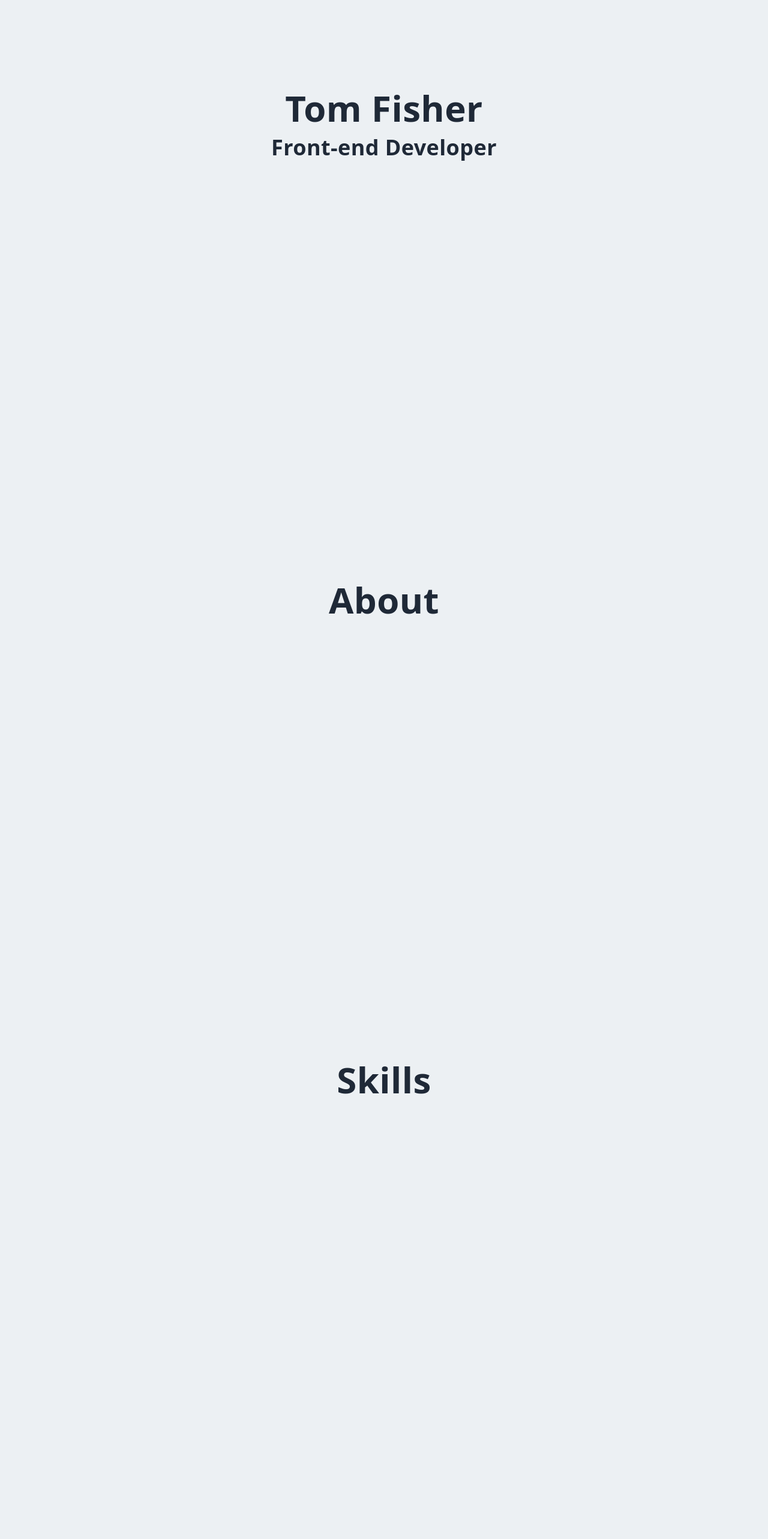
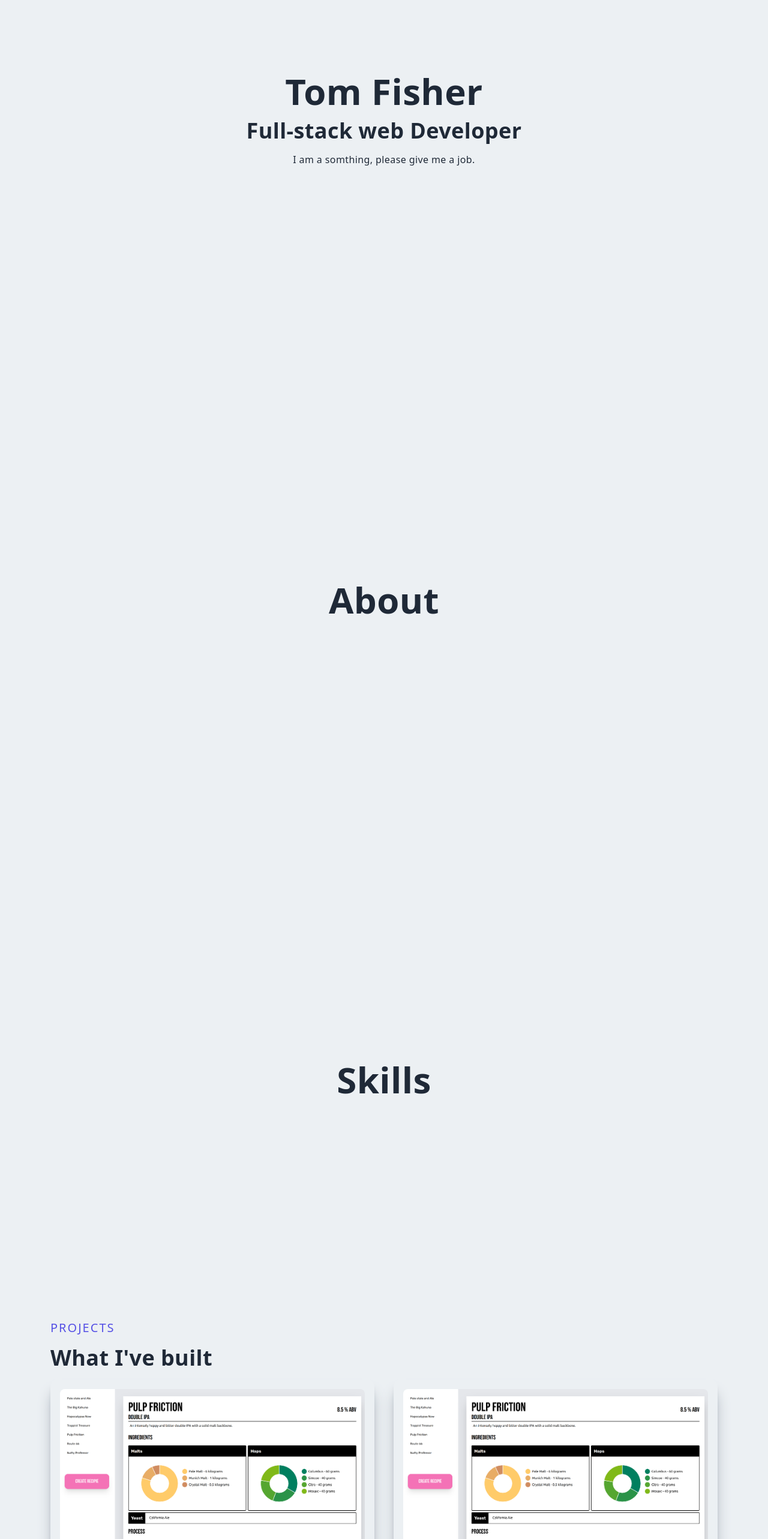
Before and after one commit to FisherTom/next-portfolio, a Next.js app: page / in a window 1280 px wide. Shown: the part 200-2766 px from the top of the page at 60% size. Built offline with nearby package versions, Linux system fonts and the light colour scheme.

Commit message:
project grid and grid card component

```diff
--- a/components/Hero.jsx
+++ b/components/Hero.jsx
@@ -4,9 +4,10 @@ function Hero() {
   return (
     <div id="home" className="w-full h-screen text-center">
       <div className=" max-w-[1240px] w-full h-full mx-auto p-2 flex items-center justify-center">
-        <div className="text-gray-800">
-          <h1 className="p-4">Tom Fisher</h1>
-          <h2>Front-end Developer</h2>
+        <div className="flex flex-col gap-4 text-gray-800">
+          <h1>Tom Fisher</h1>
+          <h2>Full-stack web Developer</h2>
+          <p>I am a somthing, please give me a job.</p>
         </div>
       </div>
     </div>
--- /dev/null
+++ b/components/ProjectItem.jsx
@@ -0,0 +1,28 @@
+import Image from "next/image";
+import Link from "next/link";
+import React from "react";
+
+function ProjectItem({ title, backgroundImg, projectUrl }) {
+  return (
+    <div className="relative flex items-center justify-center h-auto w-full shadow-xl shadow-gray-400 rounded-xl p-4 group hover:bg-gradient-to-r from-[#5651e5] to-[#709dff]">
+      <Image
+        className="rounded-lg group-hover:opacity-10"
+        src={backgroundImg}
+        alt="/"
+      />
+      <div className="hidden group-hover:block absolute top-[50%] left-[50%] translate-x-[-50%] translate-y-[-50%]">
+        <h3 className="text-2xl text-white tracking-wider text-center">
+          {title}
+        </h3>
+        <p className="pb-4 pt-2 text-white text-center">React.js</p>
+        <Link href={projectUrl}>
+          <p className="text-center py-3 rounded-lg bg-white text-gray-700 font-bold text-lg cursor-pointer">
+            More Info
+          </p>
+        </Link>
+      </div>
+    </div>
+  );
+}
+
+export default ProjectItem;
--- a/components/Projects.jsx
+++ b/components/Projects.jsx
@@ -1,11 +1,41 @@
 import React from "react";
+import beerImg from "../public/assests/brew-log.png";
+import ProjectItem from "./ProjectItem";
 
 function Projects() {
   return (
-    <div id="projects" className="w-full h-screen text-center">
-      <div className=" max-w-[1240px] w-full h-full mx-auto p-2 flex items-center justify-center">
-        <div className="text-gray-800">
-          <h1 className="p-4">Projects</h1>
+    <div id="projects" className="w-full ">
+      <div className="max-w-[1240px] mx-auto px-16">
+        <p className="text-xl tracking-widest uppercase text-[#5651e5]">
+          Projects
+        </p>
+        <h2 className="py-4">What I've built</h2>
+        <div className="grid md:grid-cols-2 gap-8">
+          <ProjectItem
+            title="Brew Log App"
+            backgroundImg={beerImg}
+            projectUrl="/brewlog"
+          />
+          <ProjectItem
+            title="Brew Log App"
+            backgroundImg={beerImg}
+            projectUrl="/brewlog"
+          />
+          <ProjectItem
+            title="Brew Log App"
+            backgroundImg={beerImg}
+            projectUrl="/brewlog"
+          />
+          <ProjectItem
+            title="Brew Log App"
+            backgroundImg={beerImg}
+            projectUrl="/brewlog"
+          />
+          <ProjectItem
+            title="Brew Log App"
+            backgroundImg={beerImg}
+            projectUrl="/brewlog"
+          />
         </div>
       </div>
     </div>
```
Also changed, not shown: public/assests/brew-log.png (added).
